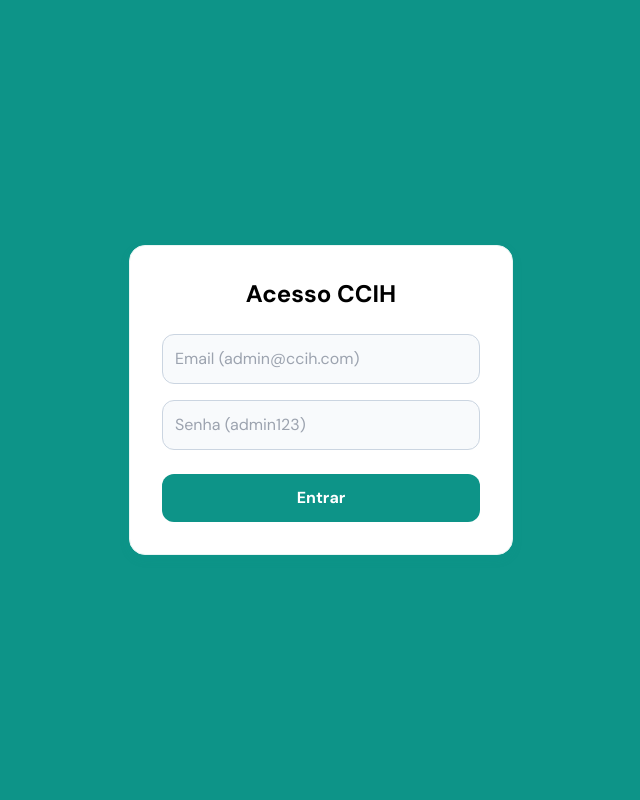
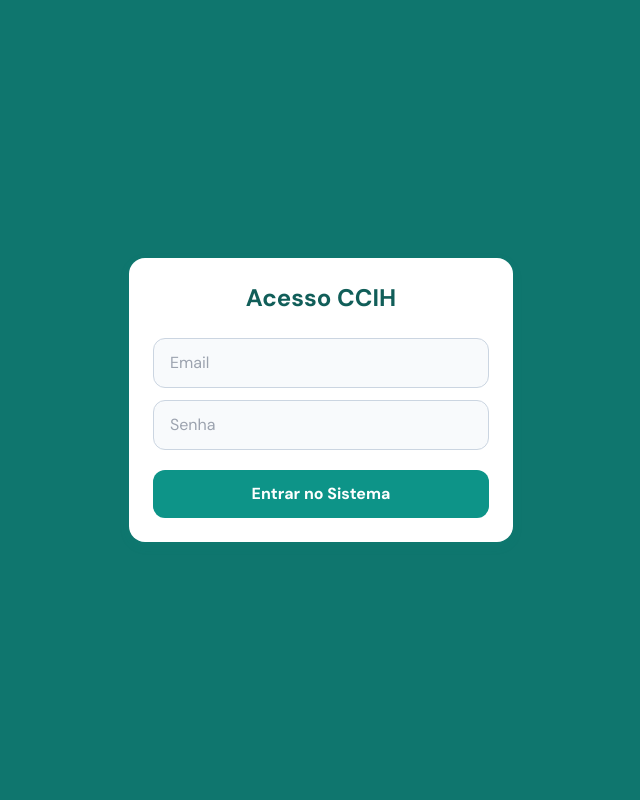
Before and after one commit to vitorjaoo/ccihhe, a Flask app: page / in a window 1280 px wide. Shown: the whole page, without its empty margins (319-959 px from the left). Run offline with Flask 3, Linux system fonts and the light colour scheme; some libraries are stand-ins or nearby versions.

Commit message:
Refactor HTML structure and update styles

```diff
--- a/templates/index.html
+++ b/templates/index.html
@@ -1,134 +1,157 @@
 <!DOCTYPE html>
 <html lang="pt-BR">
 <head>
-<meta charset="UTF-8"/>
-<meta name="viewport" content="width=device-width, initial-scale=1.0, maximum-scale=1.0"/>
-<title>CCIH · Sistema de Rastreio</title>
+<meta charset="UTF-8"><meta name="viewport" content="width=device-width, initial-scale=1.0">
+<title>CCIH · Controle Hospitalar</title>
 <script src="https://cdn.tailwindcss.com"></script>
 <link href="https://fonts.googleapis.com/css2?family=DM+Sans:wght@400;500;700&display=swap" rel="stylesheet"/>
 <script>
-  // PONTE FLASK -> JS: Isso resolve o problema do Admin não ser reconhecido
-  window.USER_DATA = {
-    nivel: "{{ nivel }}",
-    nome: "{{ user }}",
-    setorId: "{{ setor_id }}"
-  };
+  window.USER = { nivel: "{{ nivel }}", nome: "{{ user }}", setorId: "{{ setor_id }}" };
 </script>
 <style>
-  :root { --c-primary: #0d9488; --c-bg: #f0fdfa; }
-  body { font-family: 'DM Sans', sans-serif; background: var(--c-bg); }
-  .card { background: white; border-radius: 16px; box-shadow: 0 4px 12px rgba(13,148,136,0.08); border: 1px solid #e8f5f3; }
-  .inp { width: 100%; border: 1.5px solid #cbd5e1; border-radius: 12px; padding: .75rem; background: #f8fafc; }
-  .btn { padding: .75rem 1.5rem; border-radius: 12px; font-weight: 600; cursor: pointer; transition: 0.2s; }
-  .btn-primary { background: var(--c-primary); color: white; }
-  .hidden { display: none; }
-  .badge { padding: 4px 12px; border-radius: 99px; font-size: 0.75rem; font-weight: 600; }
-  .badge-red { background: #fef2f2; color: #ef4444; }
-  .badge-green { background: #f0fdf4; color: #16a34a; }
-  .modal-overlay { position: fixed; inset: 0; background: rgba(0,0,0,0.5); z-index: 50; display: flex; align-items: center; justify-content: center; padding: 1rem; }
+  body { font-family: 'DM Sans', sans-serif; background: #f0fdfa; color: #1e293b; }
+  .card { background: white; border-radius: 16px; box-shadow: 0 4px 12px rgba(13,148,136,0.08); padding: 1.5rem; }
+  .inp { width: 100%; border: 1.5px solid #cbd5e1; border-radius: 12px; padding: 0.75rem 1rem; outline: none; background: #f8fafc; transition: 0.2s; }
+  .inp:focus { border-color: #0d9488; }
+  .btn { padding: 0.75rem 1.5rem; border-radius: 12px; font-weight: bold; cursor: pointer; text-align: center; }
+  .btn-primary { background: #0d9488; color: white; }
+  .btn-danger { background: #ef4444; color: white; }
+  .badge { padding: 0.25rem 0.75rem; border-radius: 99px; font-size: 0.75rem; font-weight: bold; }
+  .toggle { position: relative; width: 44px; height: 24px; }
+  .toggle input { opacity: 0; width: 0; height: 0; }
+  .toggle-slider { position: absolute; cursor: pointer; inset: 0; background: #cbd5e1; border-radius: 24px; transition: .2s; }
+  .toggle-slider:before { content:""; position: absolute; height: 18px; width: 18px; left: 3px; bottom: 3px; background: white; border-radius: 50%; transition: .2s; }
+  .toggle input:checked + .toggle-slider { background: #0d9488; }
+  .toggle input:checked + .toggle-slider:before { transform: translateX(20px); }
+  .modal { position: fixed; inset: 0; background: rgba(0,0,0,0.5); display: none; align-items: center; justify-content: center; z-index: 50; padding: 1rem; }
+  .modal.active { display: flex; }
 </style>
 </head>
 <body>
 
-<div id="page-login" class="{% if page != 'login' %}hidden{% endif %} min-h-screen flex items-center justify-center p-4" style="background: #0d9488;">
-  <div class="card p-8 w-full max-w-sm text-center">
-    <h1 class="text-2xl font-bold mb-6">Acesso CCIH</h1>
-    <div id="login-error" class="hidden mb-4 p-3 bg-red-100 text-red-600 rounded-lg text-sm"></div>
-    <input id="login-email" type="email" class="inp mb-4" placeholder="Email (admin@ccih.com)"/>
-    <input id="login-senha" type="password" class="inp mb-6" placeholder="Senha (admin123)"/>
-    <button onclick="doLogin()" class="btn btn-primary w-full">Entrar</button>
+<div id="view-login" class="{% if page != 'login' %}hidden{% endif %} min-h-screen flex items-center justify-center p-4 bg-teal-700">
+  <div class="card w-full max-w-sm text-center">
+    <h1 class="text-2xl font-bold text-teal-800 mb-6">Acesso CCIH</h1>
+    <input id="log-email" type="email" class="inp mb-3" placeholder="Email"/>
+    <input id="log-senha" type="password" class="inp mb-5" placeholder="Senha"/>
+    <button onclick="fazerLogin()" class="btn btn-primary w-full">Entrar no Sistema</button>
   </div>
 </div>
 
-<div id="page-app" class="{% if page != 'app' %}hidden{% endif %} min-h-screen">
-  <nav class="bg-white border-b p-4 sticky top-0 z-40">
-    <div class="max-w-5xl mx-auto flex justify-between items-center">
-      <h2 class="font-bold text-teal-700 text-xl">CCIH Dashboard</h2>
-      <div class="flex items-center gap-4">
-        <span class="text-sm font-medium" id="nav-info"></span>
-        <button onclick="doLogout()" class="text-red-500 text-sm font-bold">Sair</button>
-      </div>
+<div id="view-app" class="{% if page != 'app' %}hidden{% endif %} min-h-screen pb-20">
+  <nav class="bg-white p-4 shadow-sm sticky top-0 z-40 flex justify-between items-center">
+    <h2 class="font-bold text-teal-700 text-lg">CCIH Hospitalar</h2>
+    <div class="flex items-center gap-4 text-sm font-medium">
+      <span id="nav-user"></span>
+      <button onclick="sair()" class="text-red-500 font-bold">Sair</button>
     </div>
   </nav>
 
-  <main class="max-w-5xl mx-auto p-4">
-
-    <div id="view-admin" class="hidden space-y-6">
-      <div class="grid grid-cols-3 gap-4">
-        <div class="card p-6 text-center"><p class="text-sm text-slate-500">Pacientes</p><h3 id="dash-pacientes" class="text-3xl font-bold">0</h3></div>
-        <div class="card p-6 text-center"><p class="text-sm text-slate-500">Procedimentos</p><h3 id="dash-proc" class="text-3xl font-bold text-teal-600">0</h3></div>
-        <div class="card p-6 text-center"><p class="text-sm text-slate-500">Alertas</p><h3 id="dash-transf" class="text-3xl font-bold text-red-500">0</h3></div>
+  <main class="max-w-4xl mx-auto p-4 space-y-6 mt-4">
+    <div class="flex gap-2 overflow-x-auto border-b pb-2">
+      <button onclick="mudarAba('dashboard')" class="aba-btn font-bold text-slate-400 pb-2 px-2" id="btn-dashboard">Visão Global / Relatórios</button>
+      <button onclick="mudarAba('pacientes')" class="aba-btn font-bold text-slate-400 pb-2 px-2" id="btn-pacientes">Meus Pacientes</button>
     </div>
 
-      <div class="card p-6">
-        <h3 class="font-bold mb-4">Monitoramento Global de Pacientes</h3>
-        <div id="lista-admin-pacientes" class="space-y-3"></div>
+    <div id="aba-dashboard" class="aba-conteudo hidden space-y-6">
+      <h3 class="font-bold text-xl text-slate-800">Taxas e Índices (Mês Atual)</h3>
+      <div class="grid grid-cols-2 md:grid-cols-4 gap-4" id="cards-relatorio">
         </div>
 
-      <div class="grid md:grid-cols-2 gap-6">
-        <div class="card p-6">
-          <div class="flex justify-between mb-4"><h3 class="font-bold">Estagiários / Usuários</h3><button onclick="openModal('modal-usuario')" class="text-teal-600 text-sm font-bold">+ Cadastrar</button></div>
-          <div id="lista-usuarios" class="space-y-2"></div>
-        </div>
-        <div class="card p-6">
-          <div class="flex justify-between mb-4"><h3 class="font-bold">Setores</h3><button onclick="openModal('modal-setor')" class="text-teal-600 text-sm font-bold">+ Novo Setor</button></div>
-          <div id="lista-setores" class="space-y-2"></div>
+      <div class="write-only mt-6 card">
+        <h3 class="font-bold mb-4">Gestão do Sistema</h3>
+        <div class="flex flex-wrap gap-4">
+          <button onclick="document.getElementById('mod-user').classList.add('active')" class="btn btn-primary text-sm">Novo Usuário</button>
+          <button onclick="document.getElementById('mod-setor').classList.add('active')" class="btn btn-primary text-sm">Novo Setor</button>
         </div>
       </div>
     </div>
 
-    <div id="view-estagiario" class="hidden">
-      <div class="flex gap-4 mb-6 border-b pb-2">
-        <button onclick="showTab('pacientes')" class="font-bold text-teal-600">Pacientes</button>
-        <button onclick="showTab('cadastro')" class="text-slate-500">Novo Cadastro</button>
+    <div id="aba-pacientes" class="aba-conteudo hidden space-y-4">
+      <div class="flex justify-between items-center">
+        <h3 class="font-bold text-xl text-slate-800">Pacientes Internados</h3>
+        <button onclick="document.getElementById('mod-paciente').classList.add('active')" class="btn btn-primary text-sm write-only">+ Cadastrar</button>
       </div>
-
-      <div id="tab-pacientes" class="tab-content">
       <div id="lista-pacientes" class="space-y-3"></div>
     </div>
 
-      <div id="tab-cadastro" class="tab-content hidden card p-6">
-        <h3 class="font-bold mb-4">Registrar Novo Paciente</h3>
-        <div class="space-y-4">
-          <input id="cad-nome" class="inp" placeholder="Nome Completo"/>
-          <div class="grid grid-cols-2 gap-4">
-            <input id="cad-idade" type="number" class="inp" placeholder="Idade"/>
-            <input id="cad-leito" class="inp" placeholder="Leito (Ex: 101-A)"/>
+    <div id="tela-paciente" class="hidden space-y-4">
+      <button onclick="mudarAba('pacientes')" class="text-teal-600 font-bold text-sm mb-2">← Voltar para lista</button>
+      <div class="card bg-teal-50 border-teal-100 flex justify-between items-center">
+        <div>
+          <h2 class="text-2xl font-bold text-teal-900" id="det-nome"></h2>
+          <p class="text-teal-700 text-sm mt-1" id="det-info"></p>
         </div>
-          <div id="admin-only-sector" class="hidden">
-            <label class="text-xs font-bold text-slate-500">Escolha o Setor</label>
-            <select id="cad-setor-id" class="inp"></select>
+        <button onclick="document.getElementById('mod-alta').classList.add('active')" class="btn btn-danger text-sm write-only">Dar Alta</button>
       </div>
-          <button onclick="cadastrarPaciente()" class="btn btn-primary w-full">Finalizar Cadastro</button>
+
+      <div class="card space-y-4 write-only">
+        <h3 class="font-bold">Notificar Infecção (CCIH)</h3>
+        <div class="flex gap-2">
+          <select id="inf-tipo" class="inp">
+            <option value="Trato Urinário">Trato Urinário</option>
+            <option value="Sepse">Sangue/Sepse</option>
+            <option value="Pneumonia">Pneumonia</option>
+            <option value="Ferida Operatória">Cirúrgica / Ferida Operatória</option>
+            <option value="Outra">Outra</option>
+          </select>
+          <button onclick="salvarInfeccao()" class="btn btn-primary">Notificar</button>
         </div>
+      </div>
+
+      <div class="card">
+        <h3 class="font-bold mb-4">Procedimentos Invasivos</h3>
+        <div id="lista-procedimentos" class="space-y-3"></div>
       </div>
     </div>
   </main>
 </div>
 
-<div id="modal-usuario" class="modal-overlay hidden">
-  <div class="bg-white p-6 rounded-2xl w-full max-w-md">
-    <h3 class="font-bold mb-4 text-xl">Novo Integrante da Equipe</h3>
-    <div class="space-y-4">
-      <input id="m-usr-nome" class="inp" placeholder="Nome Completo"/>
-      <input id="m-usr-email" type="email" class="inp" placeholder="Email de acesso"/>
-      <select id="m-usr-nivel" class="inp" onchange="document.getElementById('m-setor-field').classList.toggle('hidden', this.value==='admin')">
-        <option value="estagiario">Estagiário</option>
-        <option value="admin">Administrador</option>
+<div id="mod-alta" class="modal">
+  <div class="card w-full max-w-sm">
+    <h3 class="font-bold mb-4">Finalizar Internação</h3>
+    <select id="alta-motivo" class="inp mb-4">
+      <option value="Alta Médica">Alta Médica</option>
+      <option value="Óbito">Óbito</option>
+      <option value="Transferência">Transferência para outro hospital</option>
     </select>
-      <div id="m-setor-field">
-        <select id="m-usr-setor" class="inp"></select>
-      </div>
-      <input id="m-usr-senha" type="password" class="inp" placeholder="Senha Provisória"/>
-      <div class="flex gap-2">
-        <button onclick="closeModal('modal-usuario')" class="btn bg-slate-100 flex-1">Cancelar</button>
-        <button onclick="criarUsuario()" class="btn btn-primary flex-1">Salvar</button>
-      </div>
-    </div>
+    <div class="flex gap-2"><button onclick="document.getElementById('mod-alta').classList.remove('active')" class="btn bg-slate-200 flex-1 text-slate-700">Cancelar</button><button onclick="salvarAlta()" class="btn btn-danger flex-1">Confirmar Saída</button></div>
   </div>
 </div>
 
-<div id="toast" class="hidden fixed bottom-6 left-1/2 -translate-x-1/2 px-6 py-3 rounded-full text-white font-bold shadow-lg z-50"></div>
+<div id="mod-paciente" class="modal">
+  <div class="card w-full max-w-sm space-y-3">
+    <h3 class="font-bold mb-2">Novo Paciente</h3>
+    <input id="cad-p-nome" class="inp" placeholder="Nome Completo"/>
+    <div class="grid grid-cols-2 gap-2"><input id="cad-p-idade" type="number" class="inp" placeholder="Idade"/><input id="cad-p-leito" class="inp" placeholder="Leito"/></div>
+    <select id="cad-p-setor" class="inp hidden"></select>
+    <div class="flex gap-2 mt-4"><button onclick="document.getElementById('mod-paciente').classList.remove('active')" class="btn bg-slate-200 flex-1 text-slate-700">Cancelar</button><button onclick="salvarPaciente()" class="btn btn-primary flex-1">Salvar</button></div>
+  </div>
+</div>
+
+<div id="mod-user" class="modal">
+  <div class="card w-full max-w-sm space-y-3">
+    <h3 class="font-bold mb-2">Novo Membro</h3>
+    <input id="cad-u-nome" class="inp" placeholder="Nome"/>
+    <input id="cad-u-email" type="email" class="inp" placeholder="Email"/>
+    <select id="cad-u-nivel" class="inp" onchange="document.getElementById('cad-u-setor').classList.toggle('hidden', this.value !== 'estagiario')">
+      <option value="estagiario">Estagiário (Alocado em Setor)</option><option value="espectador">Espectador (Professora - Leitura)</option><option value="admin">Administrador (Controle Total)</option>
+    </select>
+    <select id="cad-u-setor" class="inp"></select>
+    <input id="cad-u-senha" type="password" class="inp" placeholder="Senha Provisória"/>
+    <div class="flex gap-2 mt-4"><button onclick="document.getElementById('mod-user').classList.remove('active')" class="btn bg-slate-200 flex-1 text-slate-700">Cancelar</button><button onclick="salvarUser()" class="btn btn-primary flex-1">Criar</button></div>
+  </div>
+</div>
+
+<div id="mod-setor" class="modal">
+  <div class="card w-full max-w-sm">
+    <h3 class="font-bold mb-4">Nova Ala/Setor</h3>
+    <input id="cad-s-nome" class="inp mb-4" placeholder="Nome do Setor"/>
+    <div class="flex gap-2"><button onclick="document.getElementById('mod-setor').classList.remove('active')" class="btn bg-slate-200 flex-1 text-slate-700">Cancelar</button><button onclick="salvarSetor()" class="btn btn-primary flex-1">Criar</button></div>
+  </div>
+</div>
+
+<div id="toast" class="hidden fixed bottom-4 left-1/2 -translate-x-1/2 bg-teal-800 text-white px-6 py-2 rounded-full font-bold shadow-lg z-50"></div>
 
 <script src="/static/script.js"></script>
 </body>
```
Lines whose indentation alone changed are shown as unchanged.
